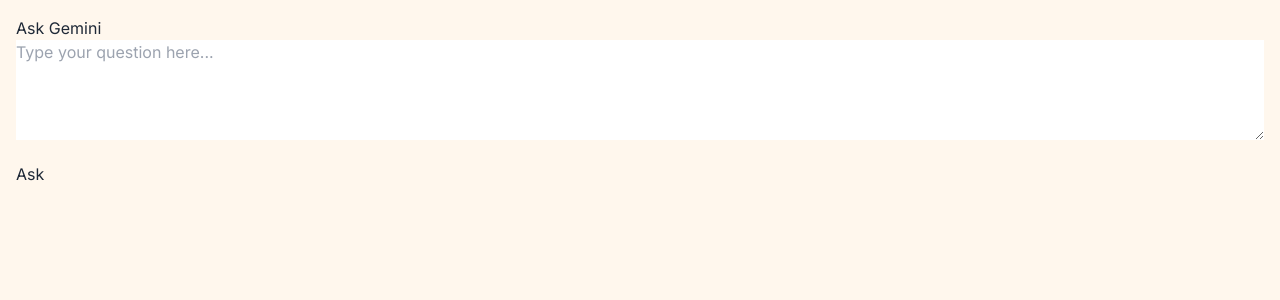
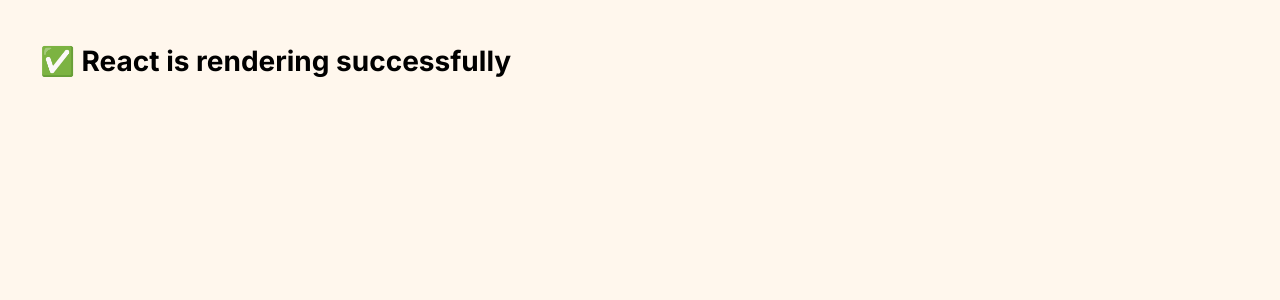
Before and after one commit to 1shailja/st, a React (Vite) app: page / in a window 1280 px wide. Shown: the top 300 px of the page. Built offline with nearby package versions, Linux system fonts and the light colour scheme.

Commit message:
Update App.tsx

```diff
--- a/App.tsx
+++ b/App.tsx
@@ -1,38 +1,14 @@
-import { useState } from "react";
-
 export default function App() {
-  const [prompt, setPrompt] = useState("");
-  const [response, setResponse] = useState("");
-
-  async function askGemini() {
-    const res = await fetch("/api/gemini", {
-      method: "POST",
-      headers: { "Content-Type": "application/json" },
-      body: JSON.stringify({ prompt }),
-    });
-
-    const data = await res.json();
-    setResponse(data.text || data.error);
-  }
-
   return (
-    <div style={{ padding: "1rem" }}>
-      <h2>Ask Gemini</h2>
-
-      <textarea
-        value={prompt}
-        onChange={(e) => setPrompt(e.target.value)}
-        placeholder="Type your question here..."
-        style={{ width: "100%", height: "100px" }}
-      />
-
-      <br />
-
-      <button onClick={askGemini} style={{ marginTop: "1rem" }}>
-        Ask
-      </button>
-
-      <pre style={{ marginTop: "1rem" }}>{response}</pre>
+    <div
+      style={{
+        padding: "40px",
+        fontSize: "28px",
+        fontWeight: "bold",
+        color: "black",
+      }}
+    >
+      ✅ React is rendering successfully
     </div>
   );
 }
```
